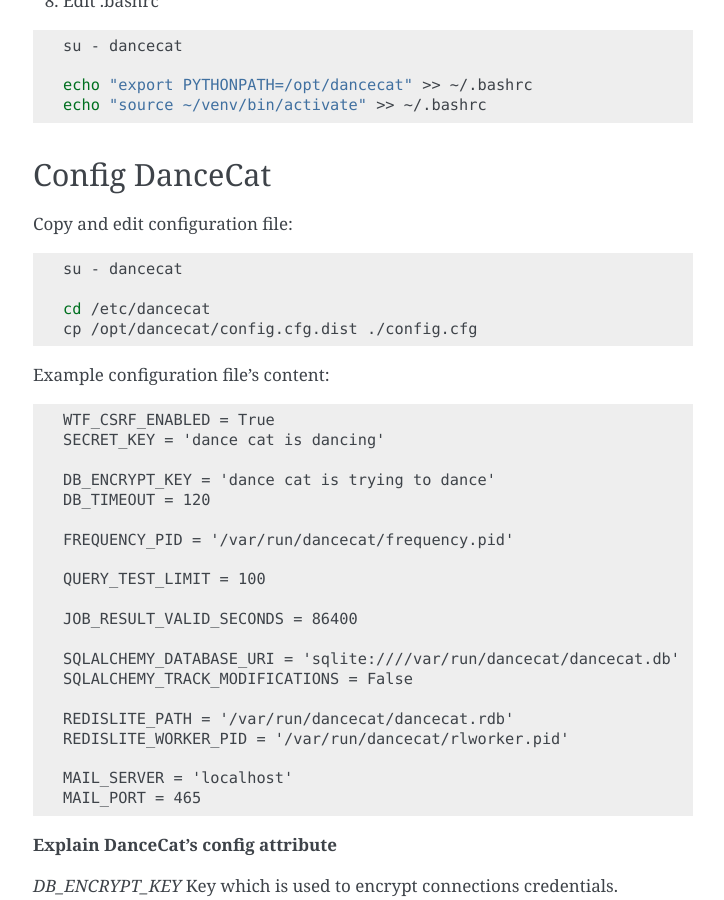
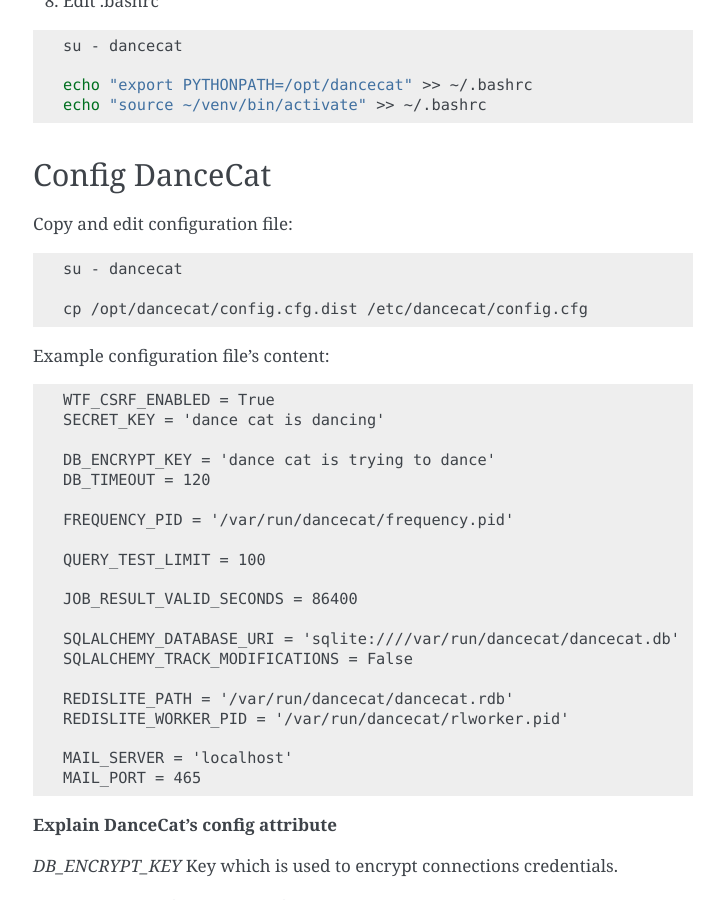
Before and after one commit to ViiSiX/DanceCats, a Sphinx documentation site: the page built from docs/install.rst, in a window 1280 px wide and 900 px high, scrolled down 2138 px. Shown: the whole window, without its empty margins (387-1111 px from the left). Built offline with Sphinx 7.4.7, drawn with Linux system fonts in a browser that asks for light colours.

Commit message:
0.1.2.h1 - Update minor document's errors

```diff
--- a/HISTORY.rst
+++ b/HISTORY.rst
@@ -1,7 +1,7 @@
 0.1.2 - Documentation (cont) and Fix Bug
 ----------------------------------------
 
-*Data: Aug 31, 2016*
+*Date: Aug 31, 2016*
 
 **Change:**
 
--- a/docs/install.rst
+++ b/docs/install.rst
@@ -134,8 +134,7 @@ Copy and edit configuration file:
 
    su - dancecat
 
-   cd /etc/dancecat
-   cp /opt/dancecat/config.cfg.dist ./config.cfg
+   cp /opt/dancecat/config.cfg.dist /etc/dancecat/config.cfg
 
 Example configuration file's content:
 
```
Also changed, not shown: 1 other file.
